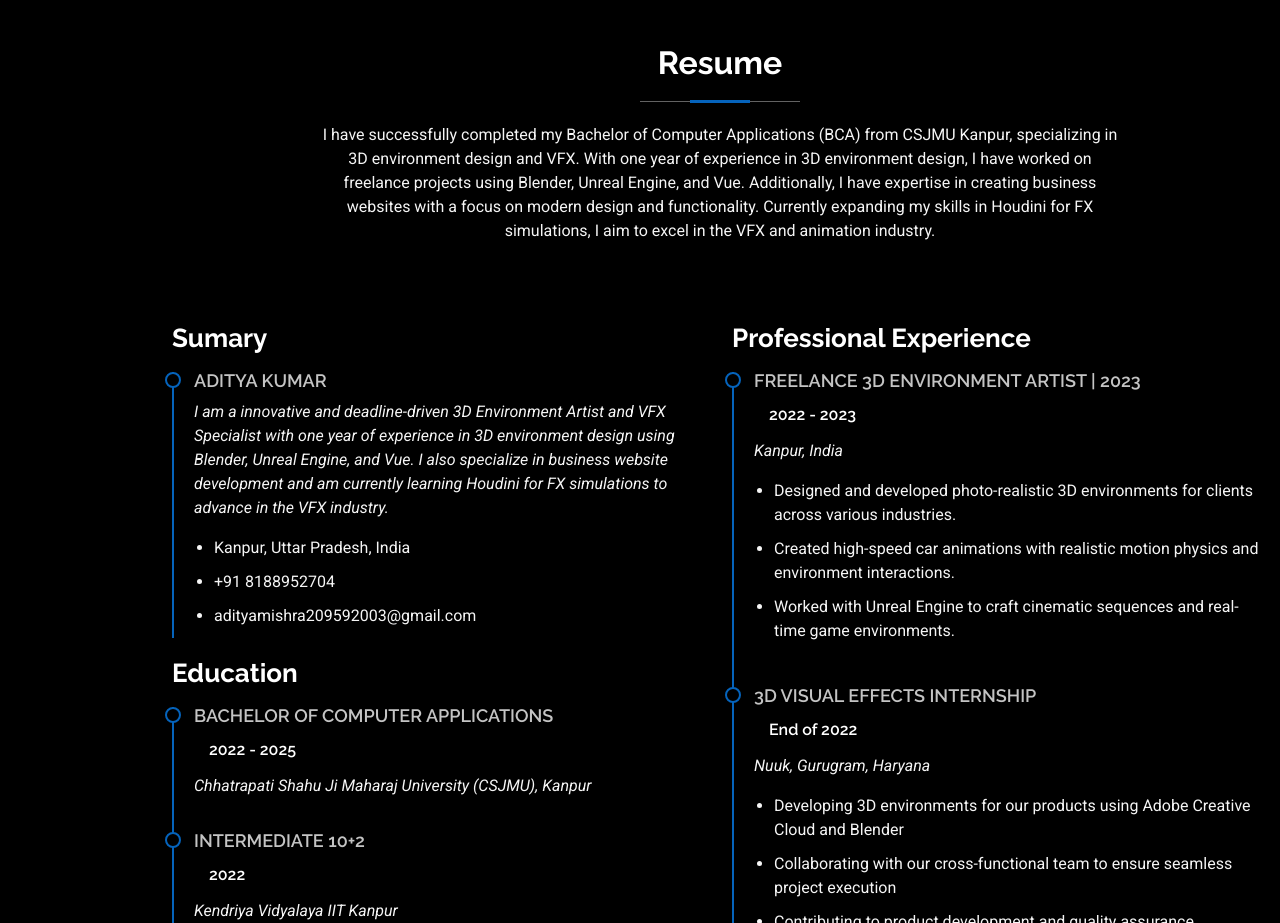
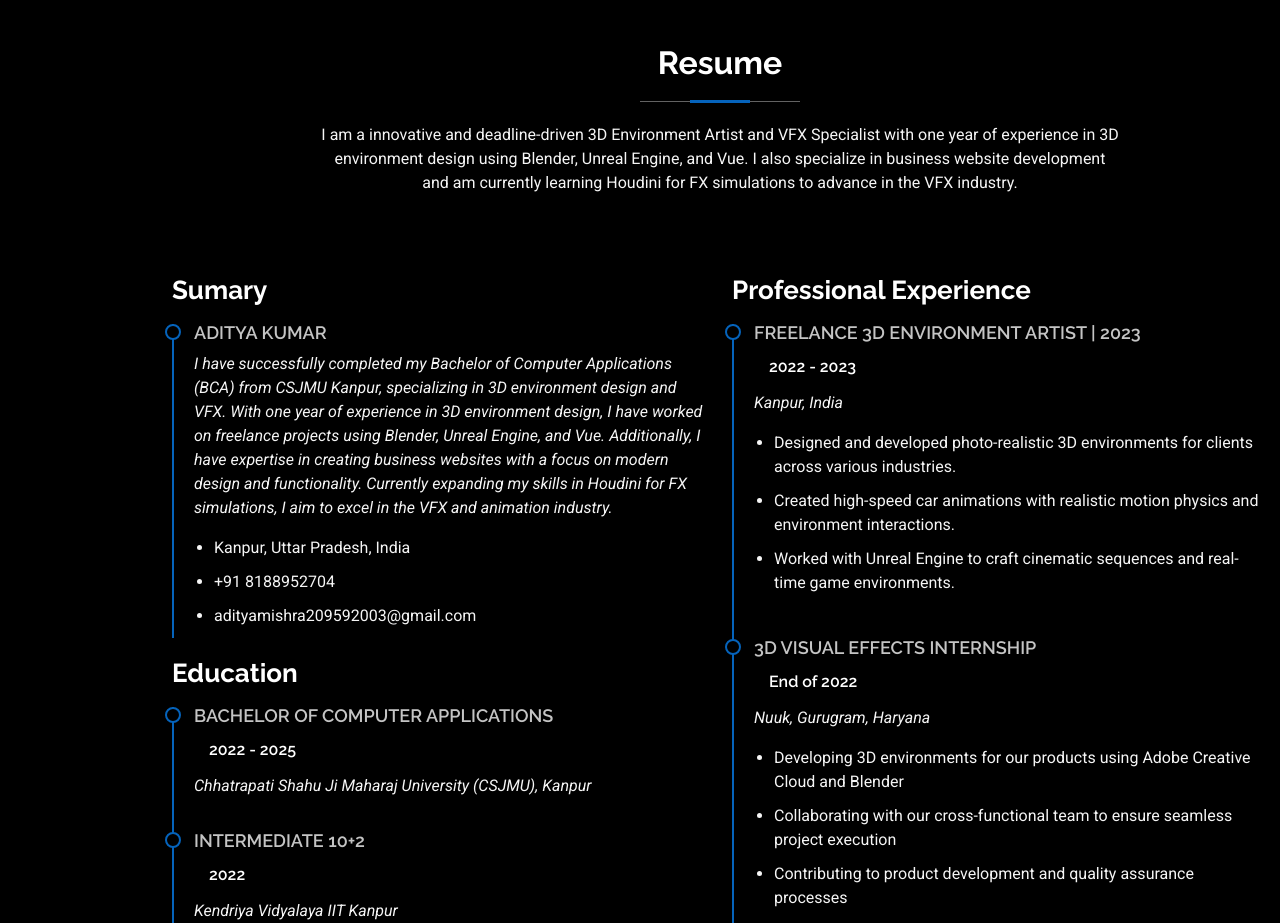
Before and after one commit to Aditya-tdt/AdityaFX, a plain HTML site: page index.html in a window 1280 px wide. Shown: the part 2080-3003 px from the top of the page. Drawn offline with nearby package versions, Linux system fonts and the light colour scheme.

Commit message:
Update index.html

```diff
--- a/index.html
+++ b/index.html
@@ -204,9 +204,7 @@
                 <!-- Section Title -->
                 <div class="container section-title" data-aos="fade-up">
                     <h2>Resume</h2>
-                    <p>I have successfully completed my Bachelor of Computer Applications (BCA) from CSJMU Kanpur, specializing in 3D environment design and VFX. With one year of experience in 3D environment design, I have worked on freelance projects using
-                        Blender, Unreal Engine, and Vue. Additionally, I have expertise in creating business websites with a focus on modern design and functionality. Currently expanding my skills in Houdini for FX simulations, I aim to excel in the VFX
-                        and animation industry.</p>
+                    <p>I am a innovative and deadline-driven 3D Environment Artist and VFX Specialist with one year of experience in 3D environment design using Blender, Unreal Engine, and Vue. I also specialize in business website development and am currently learning Houdini for FX simulations to advance in the VFX industry.</p>
                 </div>
                 <!-- End Section Title -->
 
@@ -219,7 +217,9 @@
 
                             <div class="resume-item pb-0">
                                 <h4>Aditya Kumar</h4>
-                                <p><em>I am a innovative and deadline-driven 3D Environment Artist and VFX Specialist with one year of experience in 3D environment design using Blender, Unreal Engine, and Vue. I also specialize in business website development and am currently learning Houdini for FX simulations to advance in the VFX industry.</em></p>
+                                <p><em>I have successfully completed my Bachelor of Computer Applications (BCA) from CSJMU Kanpur, specializing in 3D environment design and VFX. With one year of experience in 3D environment design, I have worked on freelance projects using
+                        Blender, Unreal Engine, and Vue. Additionally, I have expertise in creating business websites with a focus on modern design and functionality. Currently expanding my skills in Houdini for FX simulations, I aim to excel in the VFX
+                        and animation industry.</em></p>
                                 <ul>
                                     <li>Kanpur, Uttar Pradesh, India</li>
                                     <li>+91 8188952704</li>
```
